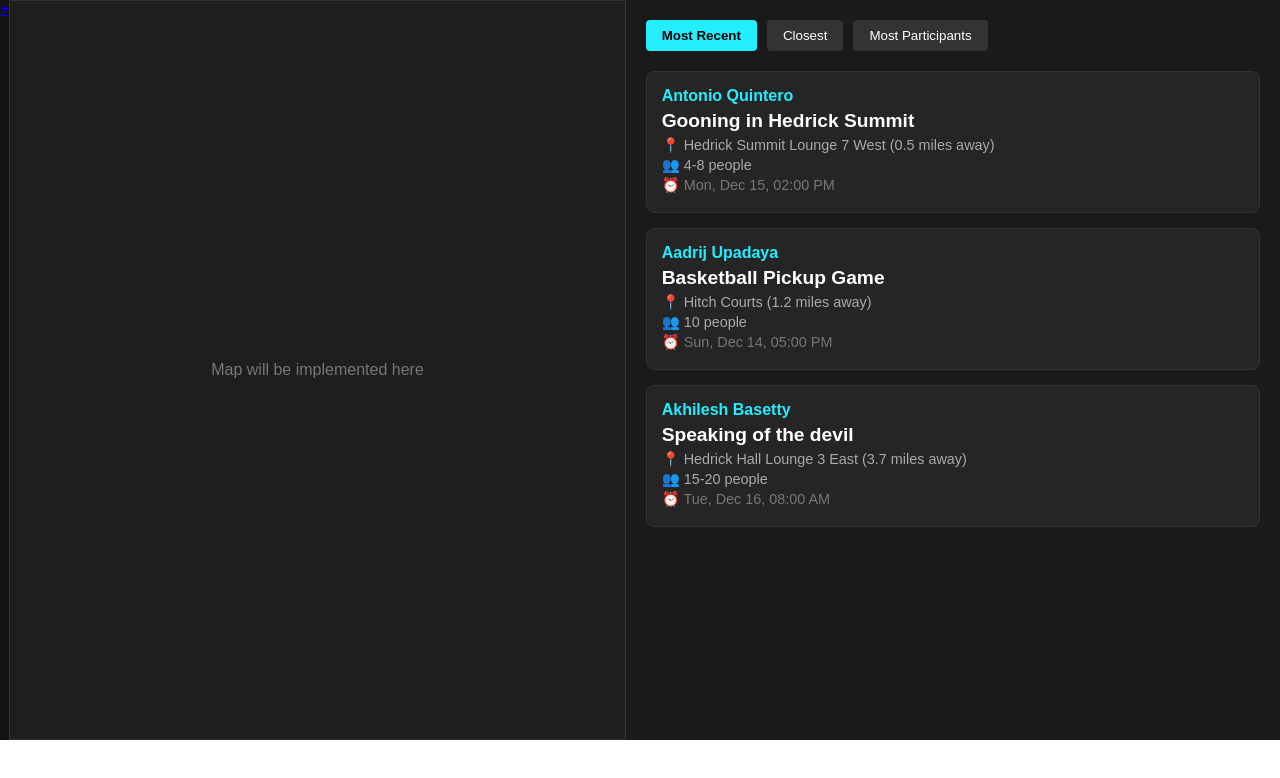
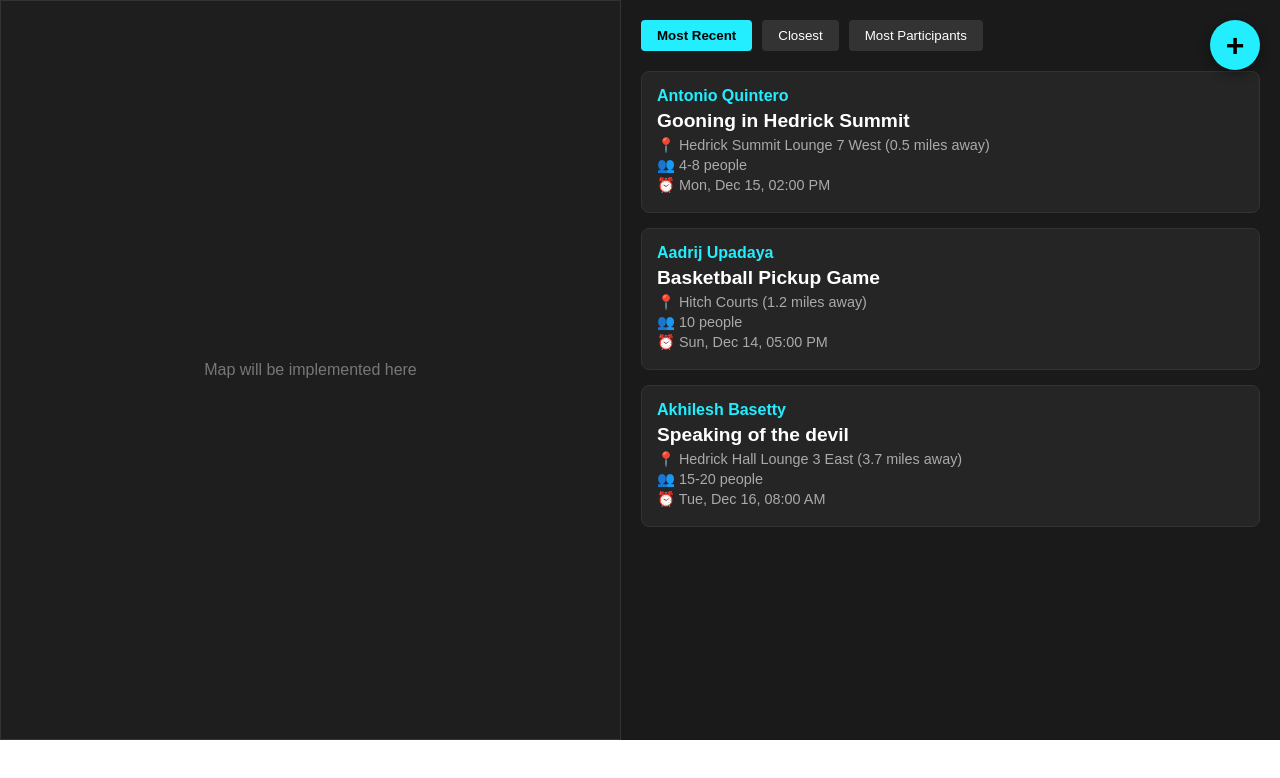
Before and after one commit to aadrijupadya/MapNMeet35L, a React (Create React App) app in the folder client/: page /activities in a window 1280 px wide. Shown: the top 778 px of the page. Built offline with nearby package versions, Linux system fonts and the light colour scheme; no server answers.

Commit message:
Add Button on Activites Page

```diff
--- a/client/src/Activities.css
+++ b/client/src/Activities.css
@@ -1,4 +1,3 @@
-/* Dark Mode Styles */
 .activities-page {
   display: flex;
   height: calc(100vh - 60px);
@@ -81,22 +80,53 @@
   color: #fff;
 }
 
-.event-location {
-  margin-bottom: 3px;
+.event-location,
+.event-participants,
+.event-time {
   font-size: 0.9rem;
   color: #aaa;
+  margin-bottom: 3px;
 }
 
-.event-participants {
-  margin-bottom: 3px;
-  font-size: 0.9rem;
-  color: #aaa;
+/* Floating + button */
+.create-button {
+  position: fixed;
+  top: 20px;
+  right: 20px;
+  width: 50px;
+  height: 50px;
+  background-color: #2ef;
+  color: #000;
+  font-size: 2rem;
+  font-weight: bold;
+  border: none;
+  border-radius: 50%;
+  text-align: center;
+  line-height: 50px;
+  text-decoration: none;
+  box-shadow: 0 4px 12px rgba(0, 0, 0, 0.4);
+  transition: background-color 0.2s ease, transform 0.2s ease;
+  z-index: 1000;
 }
 
-.event-time {
-  margin-bottom: 3px;
-  font-size: 0.9rem;
-  color: #777;
+.create-button:hover {
+  background-color: #1bc;
+  transform: scale(1.05);
+}
+
+/* Sort feedback bubble */
+#sort-feedback {
+  position: fixed;
+  top: 10px;
+  right: 10px;
+  background: #2ef;
+  color: #000;
+  padding: 8px 16px;
+  border-radius: 20px;
+  font-weight: bold;
+  box-shadow: 0 2px 10px rgba(0, 0, 0, 0.5);
+  z-index: 1000;
+  display: none;
 }
 
 /* Scrollbar styling */
@@ -112,17 +142,3 @@
   background-color: #2ef;
   border-radius: 4px;
 }
-
-/* Status feedback element */
-#sort-feedback {
-  position: fixed;
-  top: 10px;
-  right: 10px;
-  background: #2ef;
-  color: #000;
-  padding: 8px 16px;
-  border-radius: 20px;
-  font-weight: bold;
-  box-shadow: 0 2px 10px rgba(0, 0, 0, 0.5);
-  z-index: 1000;
-}
```
Also changed, not shown: 1 other file (tests, documents, lock files or other folders).
